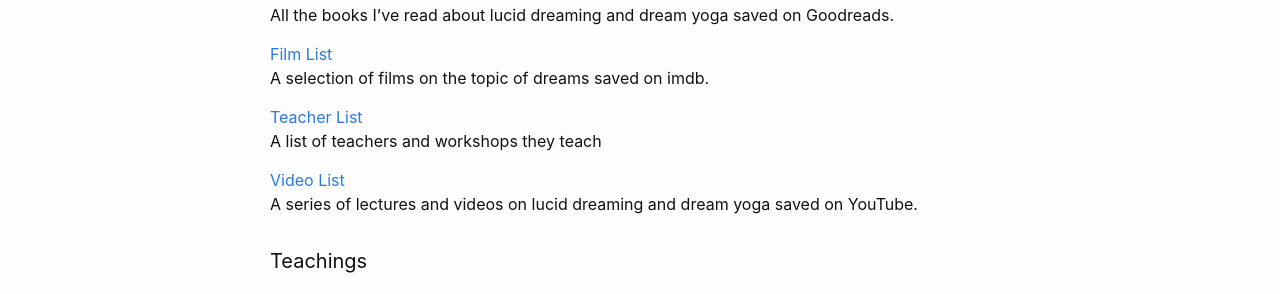
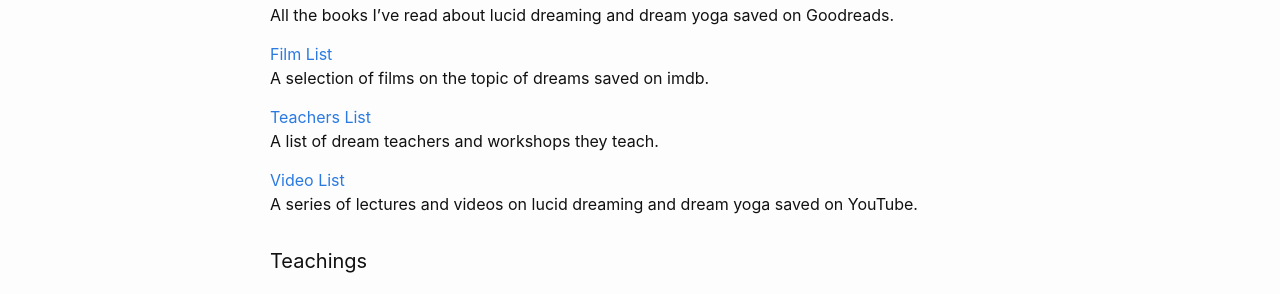
Before and after one commit to link-daniel/link.github.io, a Jekyll site: the page built from dreams.md, in a window 1280 px wide. Shown: the part 339-633 px from the top of the page. Built offline with Jekyll 4.4.1, drawn with Linux system fonts in a browser that asks for light colours.

Commit message:
Update dreams.md

```diff
--- a/dreams.md
+++ b/dreams.md
@@ -17,9 +17,9 @@ All the books I've read about lucid dreaming and dream yoga saved on Goodreads.
 <br>
 A selection of films on the topic of dreams saved on imdb.
 
-[Teacher List](https://docs.google.com/spreadsheets/d/1Npe47WoNQHJvCvelLL6Duq9wOfdOuSb4lR2FF1cBeCI/edit?usp=sharing)
+[Teachers List](https://docs.google.com/spreadsheets/d/1Npe47WoNQHJvCvelLL6Duq9wOfdOuSb4lR2FF1cBeCI/edit?usp=sharing)
 <br>
-A list of teachers and workshops they teach
+A list of dream teachers and workshops they teach.
 
 [Video List](https://www.youtube.com/playlist?list=PL3IOQtA2di8PQNdPo2_FVaBlhVkb5PUXM)
 <br>
```
